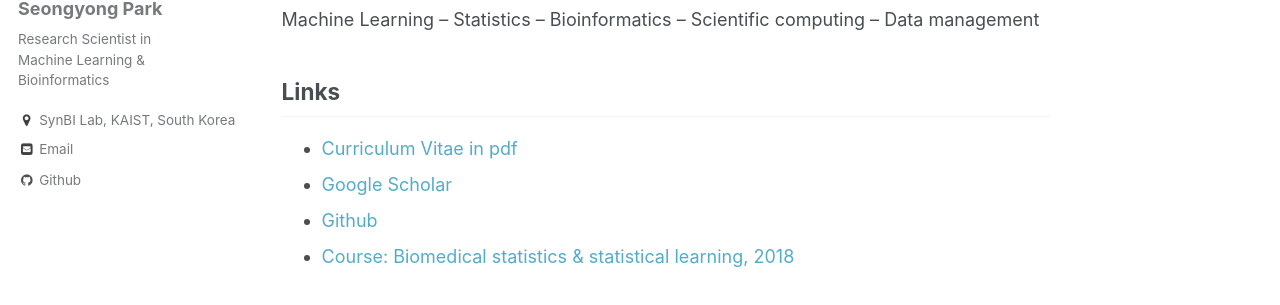
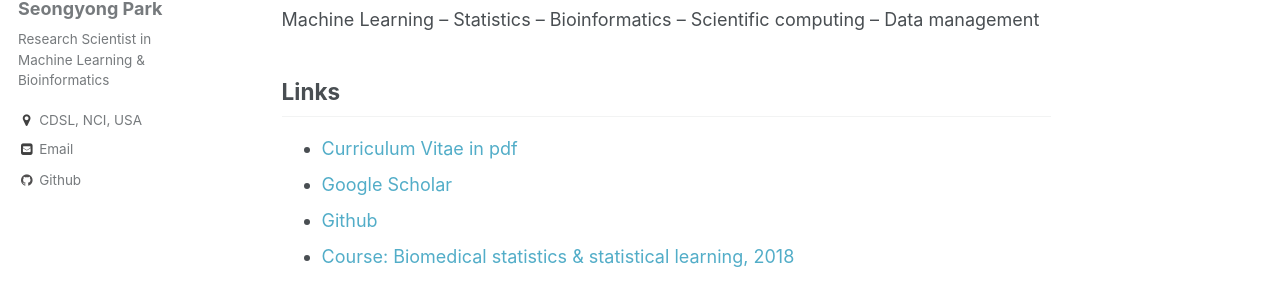
Before and after one commit to psychemistz/profile, a Jekyll site: the page built from index.md, in a window 1280 px wide. Shown: the part 354-659 px from the top of the page. Built offline with Jekyll 4.4.1, drawn with Linux system fonts in a browser that asks for light colours; the list of posts is cut into pages by our own code.

Commit message:
Update _config.yml

```diff
--- a/_config.yml
+++ b/_config.yml
@@ -56,7 +56,7 @@ author:
   name             : "Seongyong Park"
   avatar           : "new_profile.jpg"
   bio              : "Research Scientist in Machine Learning & Bioinformatics"
-  location         : "SynBI Lab, KAIST, South Korea"
+  location         : "CDSL, NCI, USA"
   email            : "psychemistz@gmail.com"
   uri              :
   bitbucket        :
```
